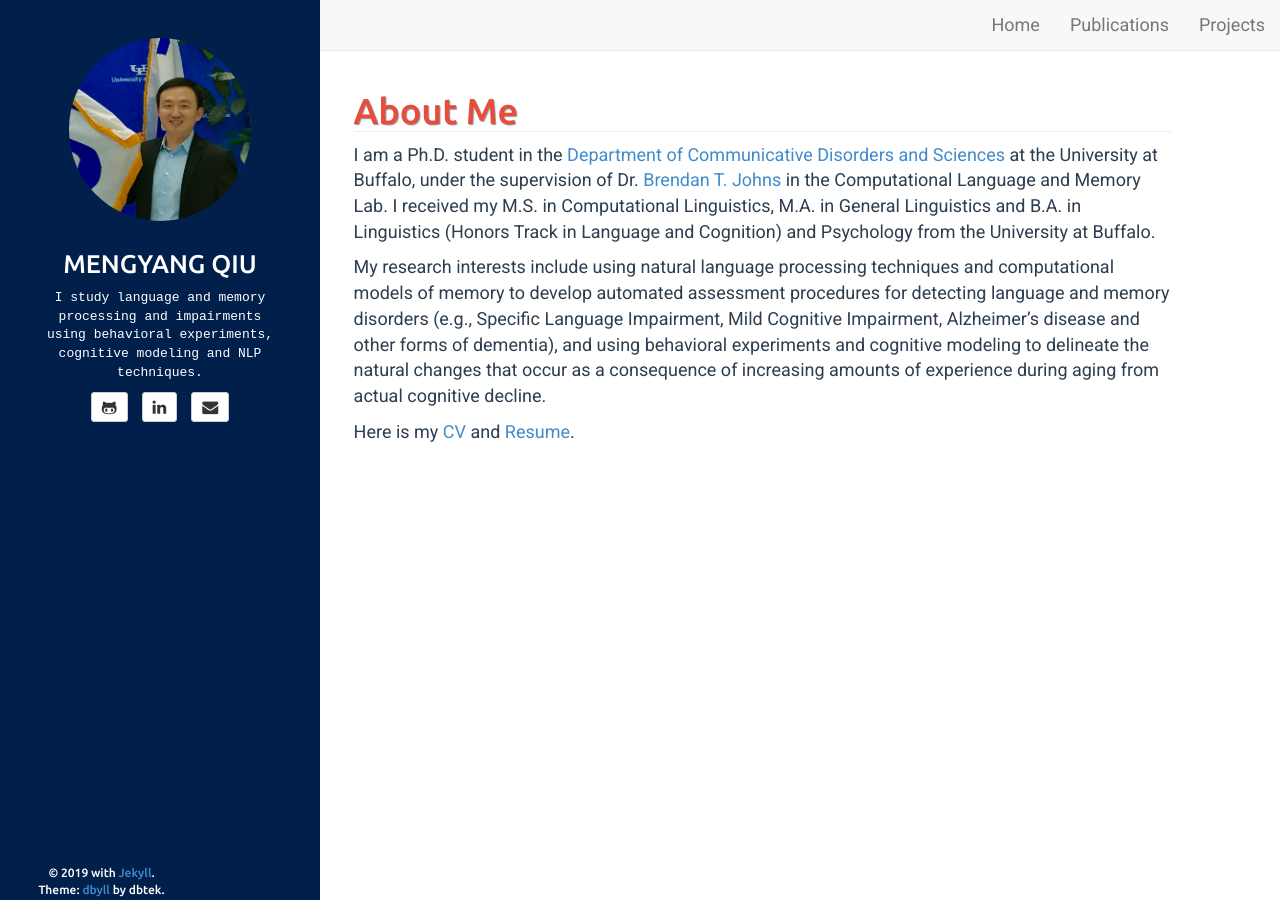
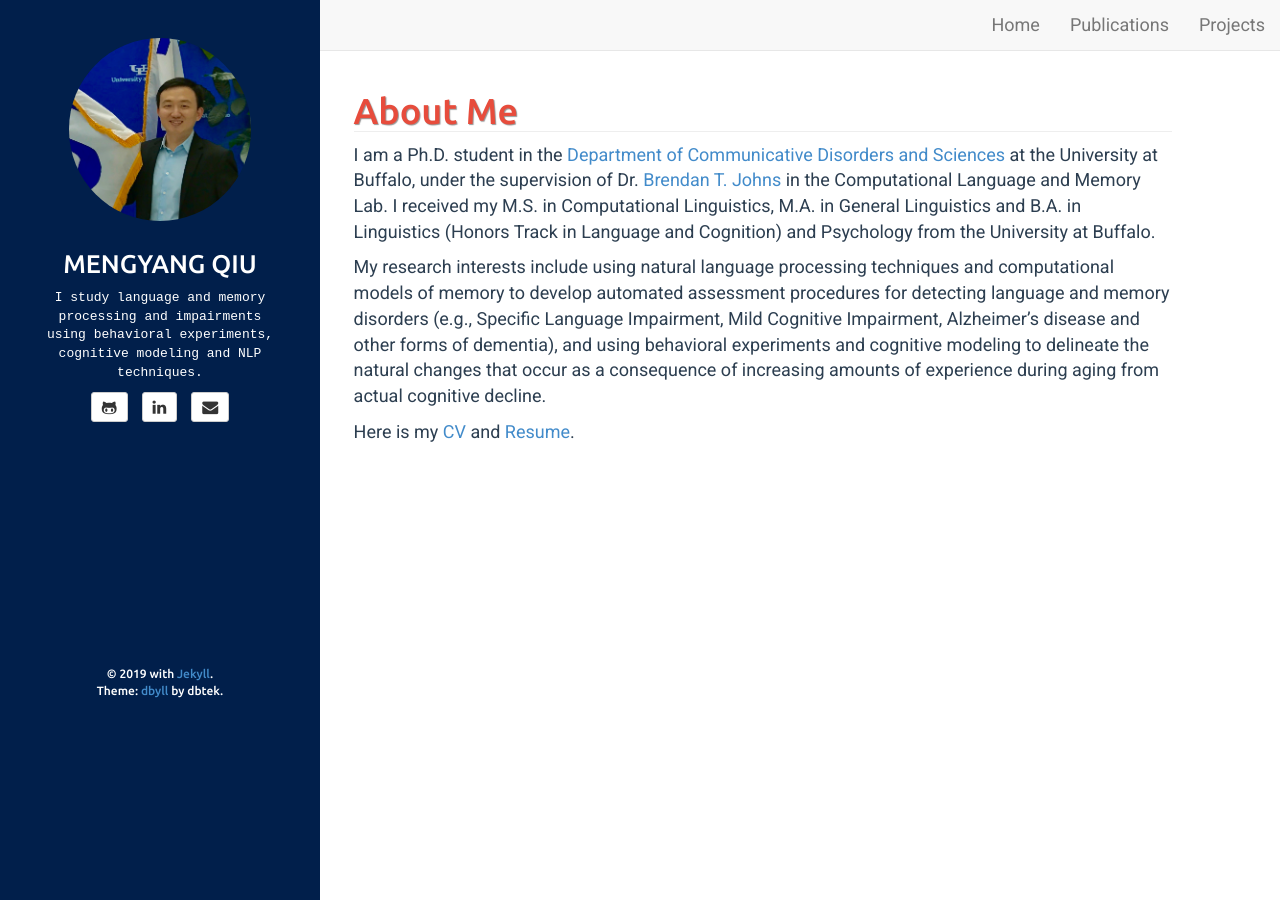
Before and after one commit to mengyangq/mengyangq.github.io, a Jekyll site: the page built from index.html, in a window 1280 px wide. Built offline with Jekyll 4.4.1, drawn with Linux system fonts in a browser that asks for light colours.

Commit message:
Update style.css

```diff
--- a/assets/css/style.css
+++ b/assets/css/style.css
@@ -52,8 +52,9 @@ a.nav-link:hover { color: #777; }
 }
 
 #copy {
-	position: fixed;
-	bottom: 2px;
+	margin-left: auto;
+	margin-right: auto;
+	margin-top: 100%;
 	font-family: 'Ubuntu';
 	font-size: 12px;
 }
```
